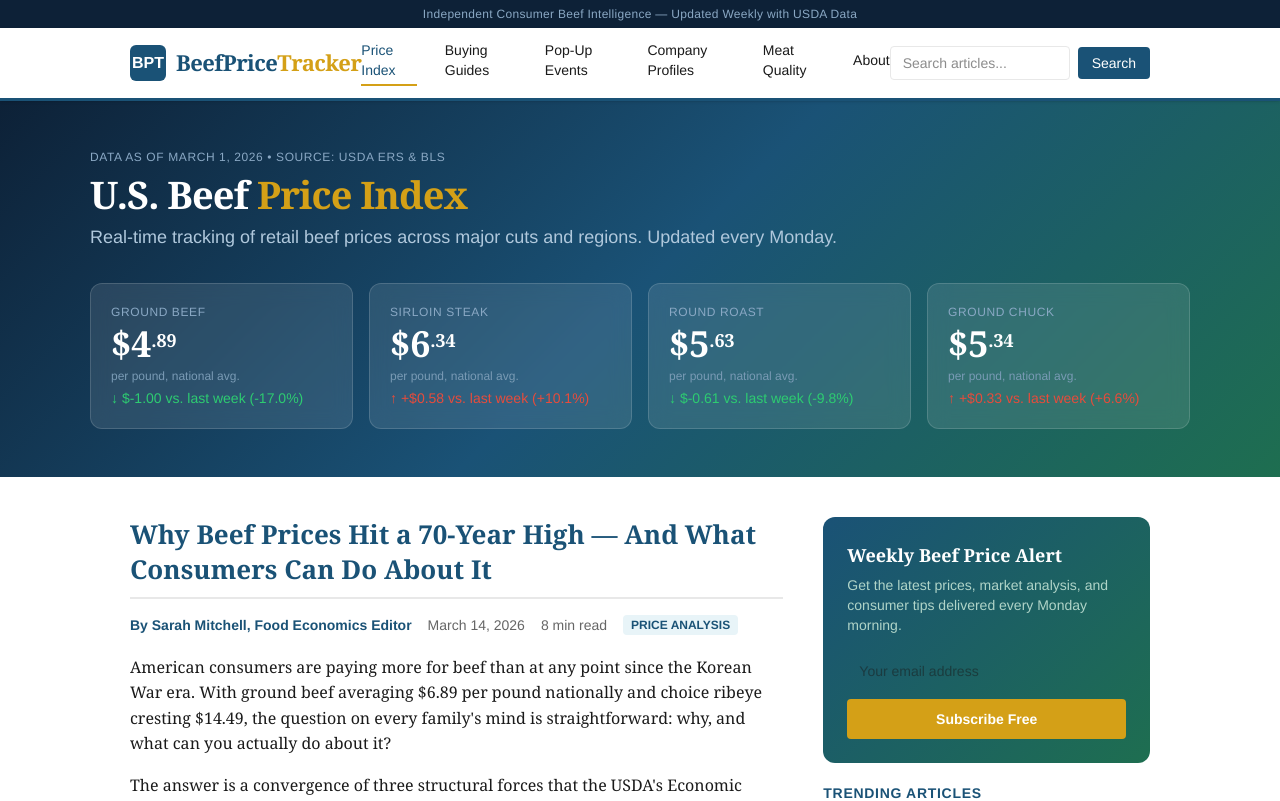
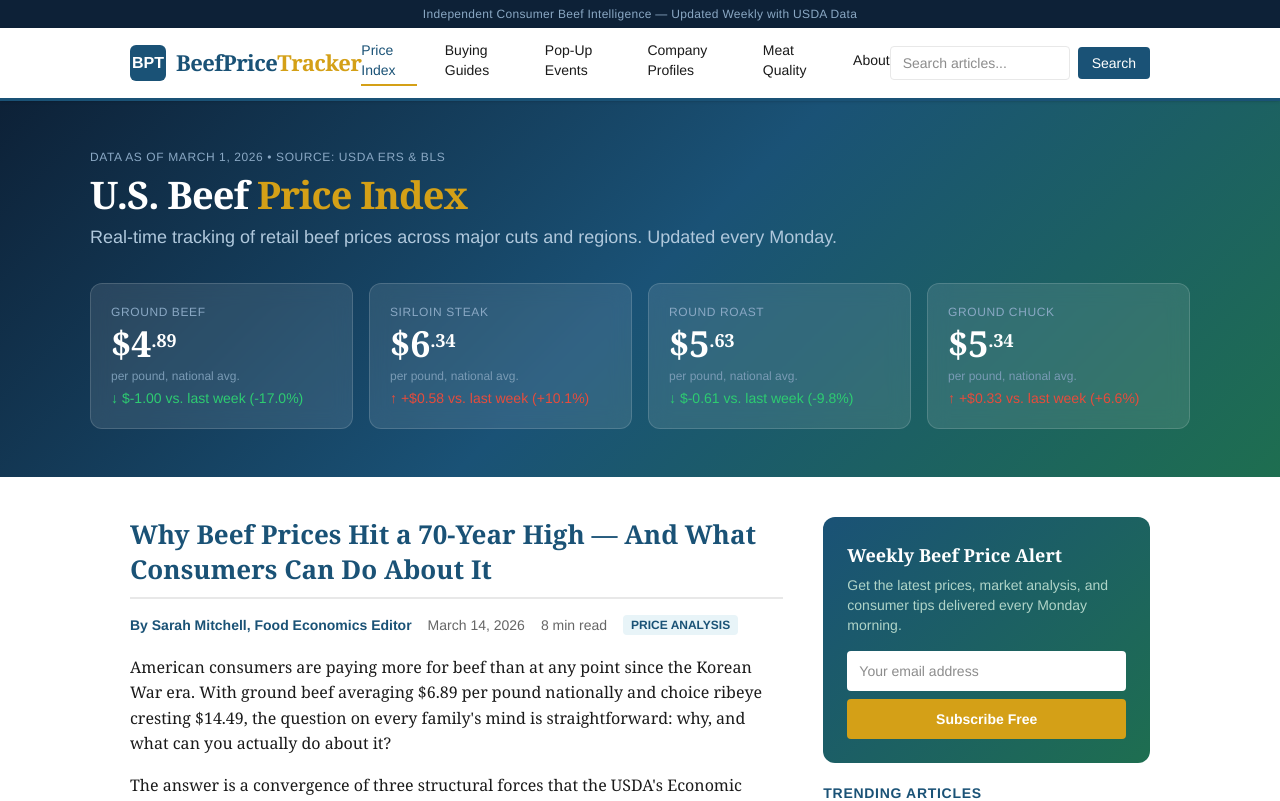
Before and after one commit to backyardbutcherstx-lgtm/beefpricetracker, a Next.js app: page / in a window 1280 px wide. Shown: the top 801 px of the page. Built offline with nearby package versions, Linux system fonts and the light colour scheme; no server answers.

Commit message:
style: add white background to newsletter signup email input
Improve visibility against gradient background.

```diff
--- a/src/app/page.tsx
+++ b/src/app/page.tsx
@@ -434,7 +434,7 @@ export default async function HomePage() {
             <input
               type="email"
               placeholder="Your email address"
-              className="w-full px-3 py-2.5 rounded text-sm font-sans text-foreground mb-2 border-none focus:outline-none"
+              className="w-full px-3 py-2.5 rounded text-sm font-sans text-foreground mb-2 border-none focus:outline-none bg-white"
             />
             <button className="w-full bg-gold text-white font-bold font-sans py-2.5 rounded text-sm hover:bg-[#c4940f] transition">
               Subscribe Free
```
